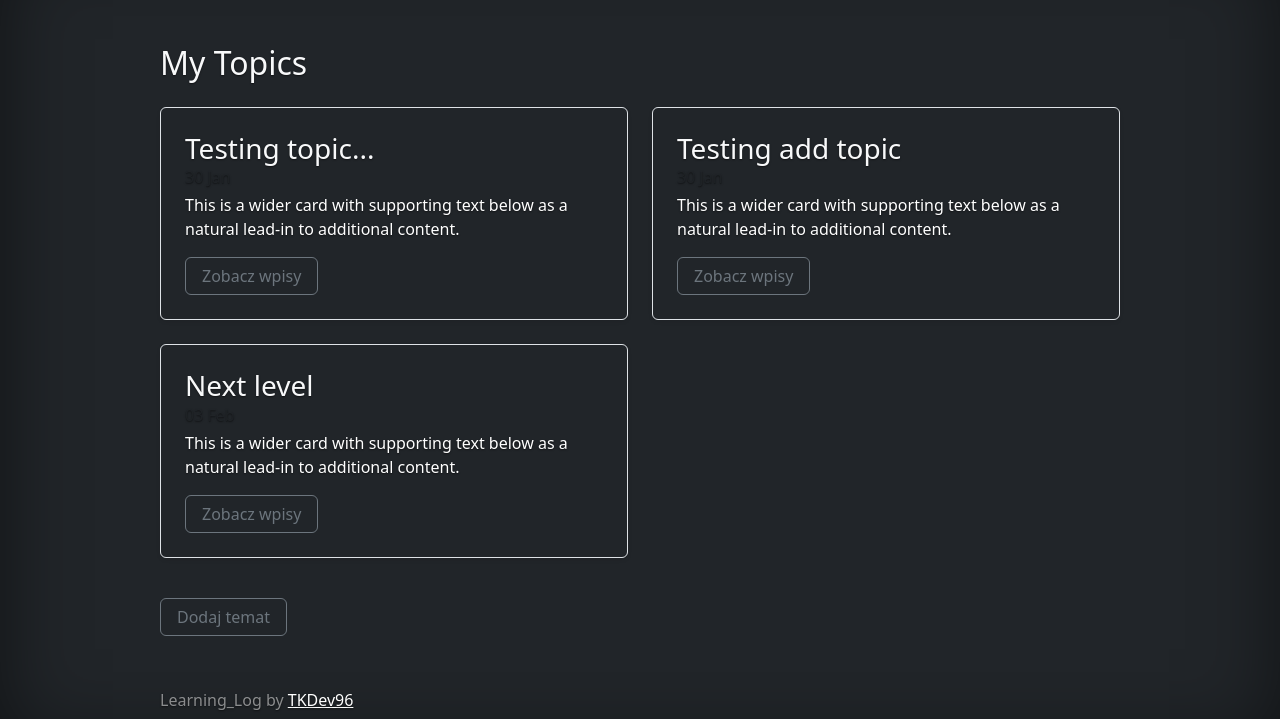
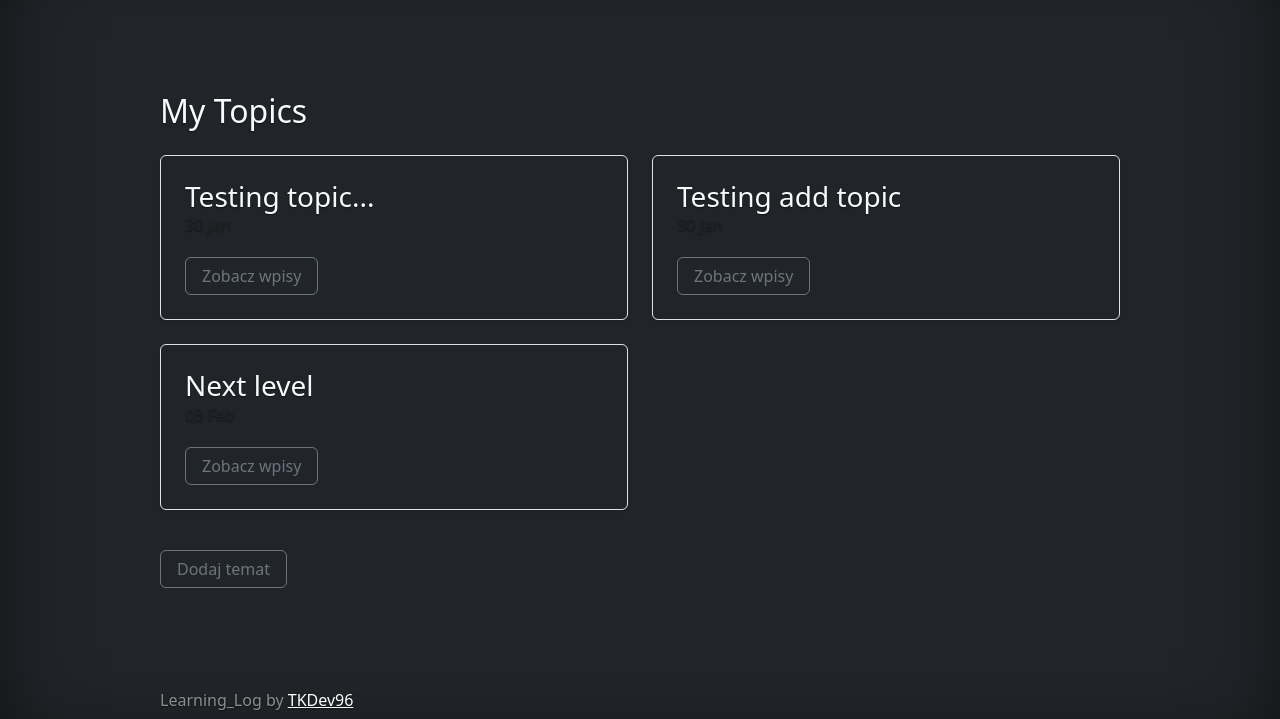
Before and after one commit to TKdev96/django_learning_log, a Django app: page /topics/ in a window 1280 px wide. Shown: the part 56-775 px from the top of the page. Run offline with Django 4.2, Linux system fonts and the light colour scheme; a user stored in the database is signed in; data comes from the database, SQL or seed files in the repository; some libraries are stand-ins or nearby versions.

Commit message:
Update topics.html

```diff
--- a/learning_logs/templates/learning_logs/topics.html
+++ b/learning_logs/templates/learning_logs/topics.html
@@ -10,7 +10,6 @@
 
             <h3 class="mb-0 text-light"><a class="text-light" style="text-decoration: none;">{{ topic }}</a></h3>
             <div class="mb-1 text-muted">{{topic.date_added|date:'d M'}}</div>
-            <p class="card-text mb-auto">This is a wider card with supporting text below as a natural lead-in to additional content.</p>
             <div class="d-grid gap-2 d-sm-flex justify-content-sm-left">
                 <a class="text-light" style="text-decoration: none;" href="{% url 'learning_logs:topic' topic.id %}"><button class="btn btn-outline-secondary px-3 mt-3">Zobacz wpisy</button></a>
             </div>
```
